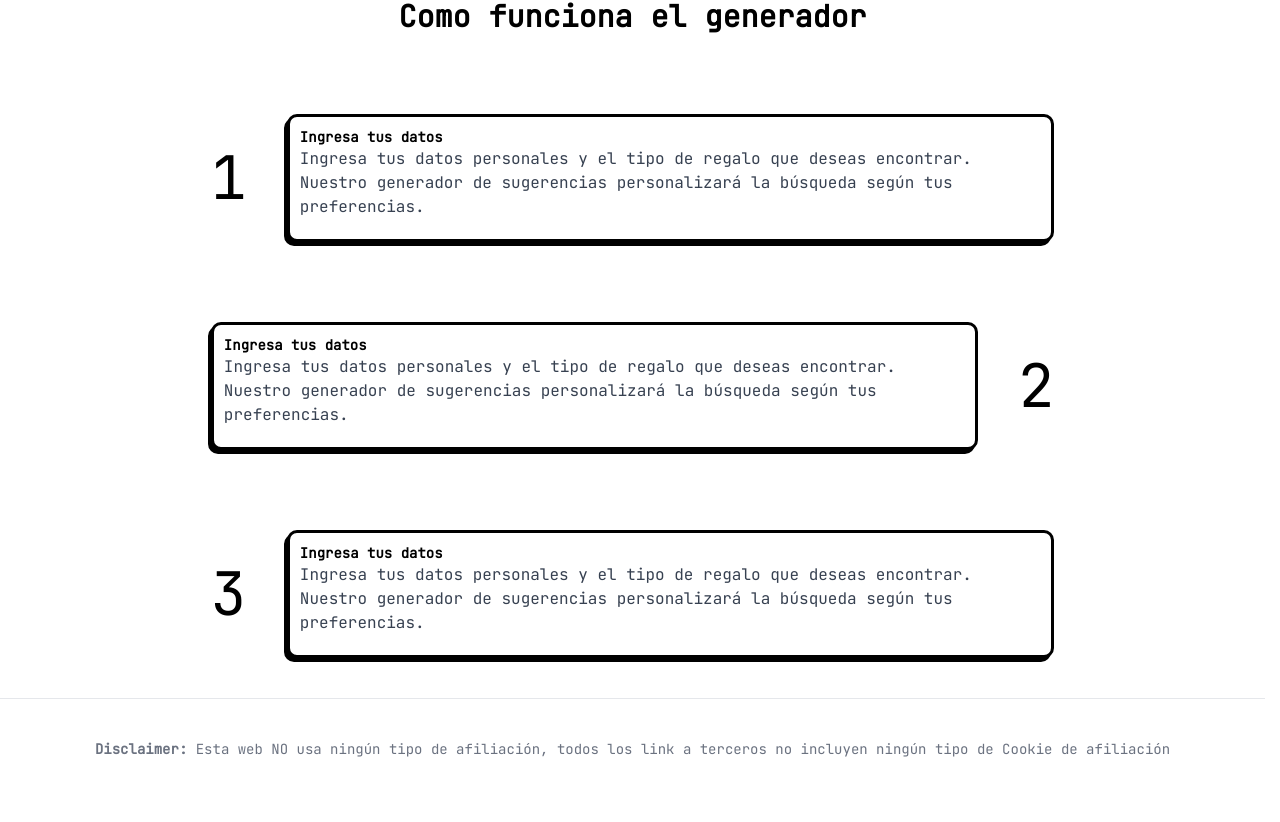
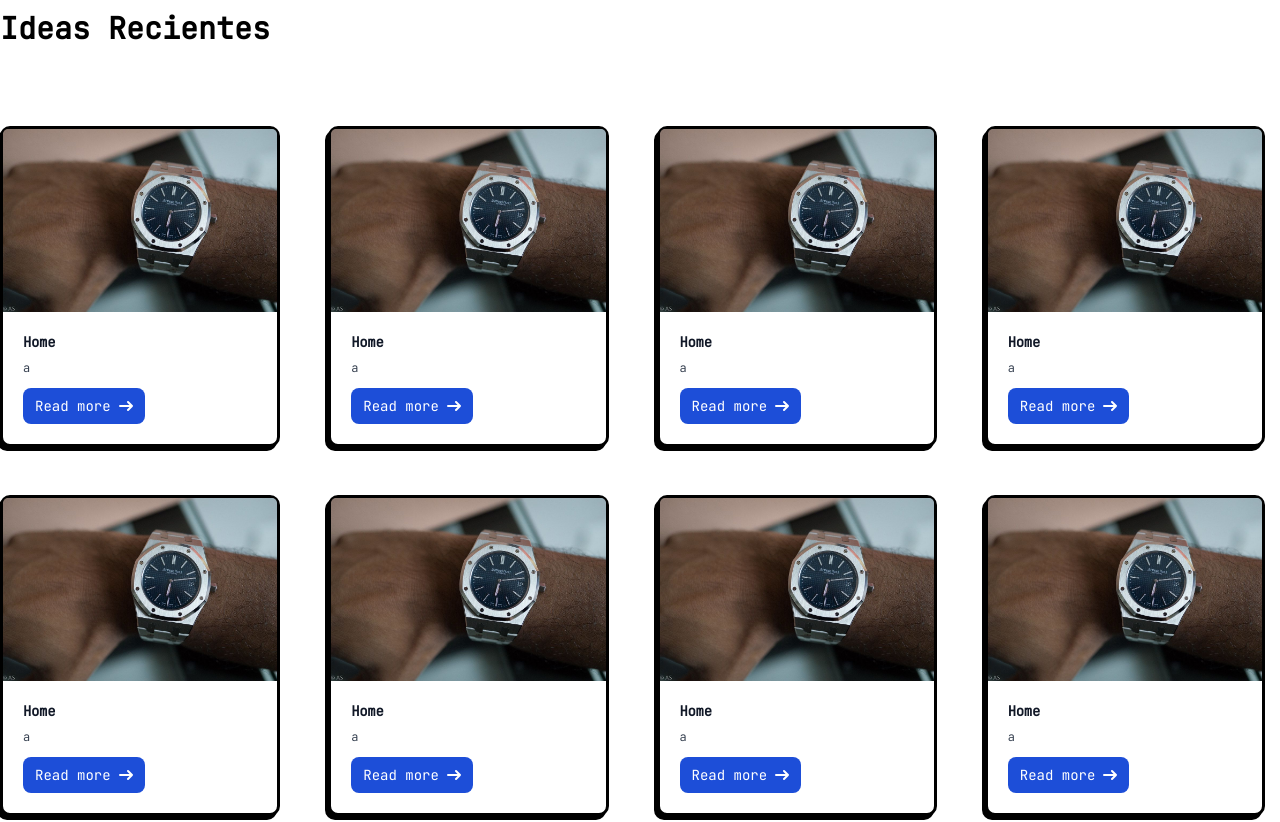
Before and after one commit to sergitejada/MiduVercelHackathon, a Next.js app: page / in a window 1280 px wide. Shown: the part 1052-1874 px from the top of the page. Before the commit the page ends 1851 px from the top, so only its background shows below. Built offline with nearby package versions, Linux system fonts and the light colour scheme.

Commit message:
Update main page styles and semantic

```diff
--- a/src/app/page.tsx
+++ b/src/app/page.tsx
@@ -2,15 +2,16 @@ import FaqSection from "@/components/faq-section"
 import FooterSection from "@/components/footer-section"
 import FormGeneratorResultsSection from "@/components/form-generator-results-section/form-generator-results-section"
 import GiftGeneratorForm from "@/components/gift-generator-form/gift-generator-form"
-import NewGenerationsSection from "@/components/new-generations-section"
+import NewGenerationsSection from "@/components/new-generations-section/new-generations-section"
 import { FlipWords } from "../components/ui/flip-words"
 
 const words = ["Amigo", "Pareja", "Familia"]
 
 export default async function HomePage() {
 	return (
-		<div className="flex flex-col">
-			<div className="n relative mx-auto flex max-w-7xl justify-center gap-10 pt-16">
+		<>
+			<div className="flex flex-col gap-12">
+				<div className="relative mx-auto flex max-w-7xl justify-center gap-10 pt-16">
 					<div className="mt-40 flex h-[40rem] flex-col justify-start gap-8 px-4">
 						<h1 className="text-4xl font-extrabold leading-[50px]">
 							Encuentra el Regalo Ideal <br />
@@ -25,7 +26,8 @@ export default async function HomePage() {
 				<FormGeneratorResultsSection />
 				<NewGenerationsSection />
 				<FaqSection />
+			</div>
 			<FooterSection />
-		</div>
+		</>
 	)
 }
--- a/src/components/faq-section.tsx
+++ b/src/components/faq-section.tsx
@@ -2,7 +2,8 @@ import Card from "./ui/card"
 
 export default function FaqSection() {
 	return (
-		<div id="como-funciona" className="relative mx-auto flex flex-col items-center gap-20">
+		<section id="como-funciona" className="relative bg-gradient-to-b from-neutral-100 to-neutral-50 py-32">
+			<div className="mx-auto flex flex-col items-center gap-20">
 				<h3 className="text-3xl font-semibold">Como funciona el generador</h3>
 
 				<div className="flex w-2/3 items-center gap-10">
@@ -38,5 +39,6 @@ export default function FaqSection() {
 					</Card>
 				</div>
 			</div>
+		</section>
 	)
 }
--- a/src/components/footer-section.tsx
+++ b/src/components/footer-section.tsx
@@ -1,10 +1,10 @@
 export default function FooterSection() {
 	return (
-		<div className="mt-10 w-full border-t">
-			<p className="mx-auto max-w-7xl py-10 text-center text-sm text-gray-500">
+		<footer className="w-full border-t py-10">
+			<p className="mx-auto max-w-7xl text-center text-sm text-gray-500">
 				<span className="font-semibold">Disclaimer:</span> Esta web NO usa ningún tipo de afiliación, todos los link a
 				terceros no incluyen ningún tipo de Cookie de afiliación
 			</p>
-		</div>
+		</footer>
 	)
 }
--- a/src/components/new-generations-section.tsx
+++ /dev/null
@@ -1,19 +0,0 @@
-"use client"
-
-export default function NewGenerationsSection() {
-	return (
-		<div id="ideas-recientes" className="relative mx-auto flex max-w-7xl flex-col gap-20">
-			<h2 className="text-3xl font-semibold">Ideas Recientes</h2>
-			<div className="flex flex-wrap gap-8">
-				{/* <CardGift />
-				<CardGift />
-				<CardGift />
-				<CardGift />
-				<CardGift />
-				<CardGift />
-				<CardGift />
-				<CardGift /> */}
-			</div>
-		</div>
-	)
-}
--- /dev/null
+++ b/src/components/new-generations-section/bg-new-generations.tsx
@@ -0,0 +1,3 @@
+export default function BgNewGenerations() {
+	return <div>BgNewGenerations</div>
+}
--- /dev/null
+++ b/src/components/new-generations-section/new-generations-section.tsx
@@ -0,0 +1,23 @@
+"use client"
+
+import CardGift from "../ui/card-article"
+
+export default function NewGenerationsSection() {
+	return (
+		<section id="ideas-recientes" className="relative py-20">
+			<div className="container mx-auto flex w-full flex-col gap-20">
+				<h2 className="text-3xl font-semibold">Ideas Recientes</h2>
+				<div className="grid grid-cols-4 gap-12">
+					<CardGift title="Home" link="/" description="a" src="/assets/royal-oak.jpg" />
+					<CardGift title="Home" link="/" description="a" src="/assets/royal-oak.jpg" />
+					<CardGift title="Home" link="/" description="a" src="/assets/royal-oak.jpg" />
+					<CardGift title="Home" link="/" description="a" src="/assets/royal-oak.jpg" />
+					<CardGift title="Home" link="/" description="a" src="/assets/royal-oak.jpg" />
+					<CardGift title="Home" link="/" description="a" src="/assets/royal-oak.jpg" />
+					<CardGift title="Home" link="/" description="a" src="/assets/royal-oak.jpg" />
+					<CardGift title="Home" link="/" description="a" src="/assets/royal-oak.jpg" />
+				</div>
+			</div>
+		</section>
+	)
+}
```
Lines whose indentation alone changed are shown as unchanged.
